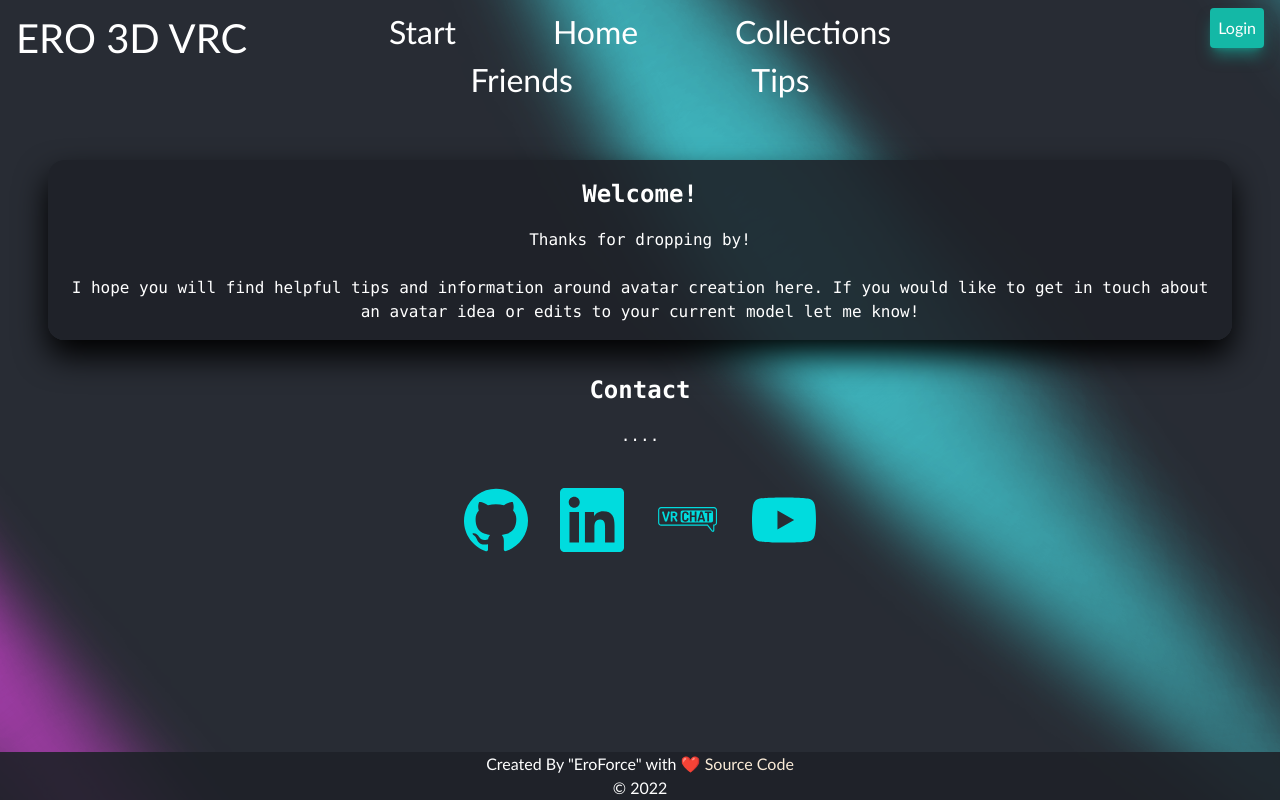
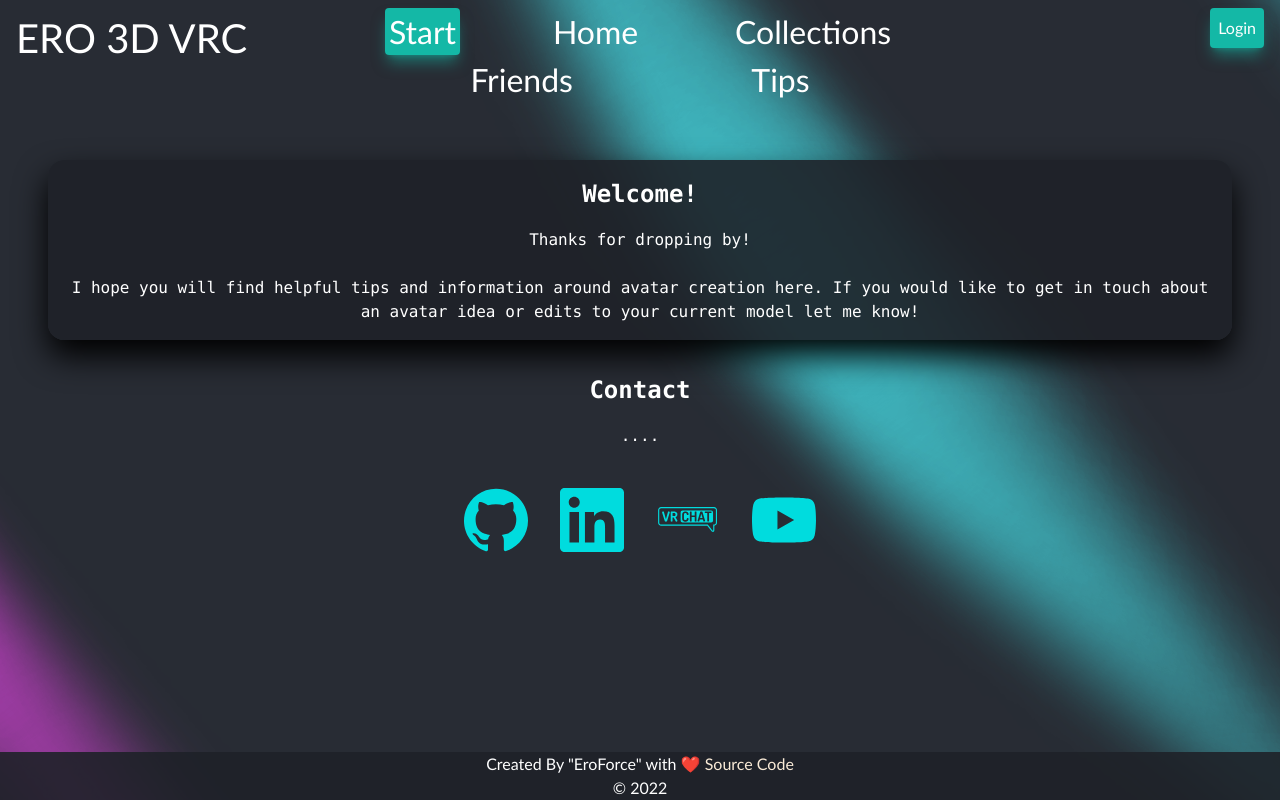
Before and after one commit to ajlineb/Ero3D-VRC, a React (Create React App) app in the folder client/: page / in a window 1280 px wide. Built offline with nearby package versions, Linux system fonts and the light colour scheme.

Commit message:
editing pathing check in function for active tabs

```diff
--- a/client/src/components/Navbar.js
+++ b/client/src/components/Navbar.js
@@ -24,6 +24,7 @@ function Navbar() {
   }
 
   const path = window.location.pathname.split("/");
+  console.log(path[1]);
 
   return (
     <nav>
@@ -38,7 +39,7 @@ function Navbar() {
                 setActive(tab);
               }}
               className={
-                path[2] === tab
+                path[1] === tab
                   ? "bg-teal-500 shadow-lg shadow-teal-500/50 rounded p-1 hover:bg-indigo-500 hover:shadow-indigo-500/50 duration-300"
                   : "p-1"
               }
```
